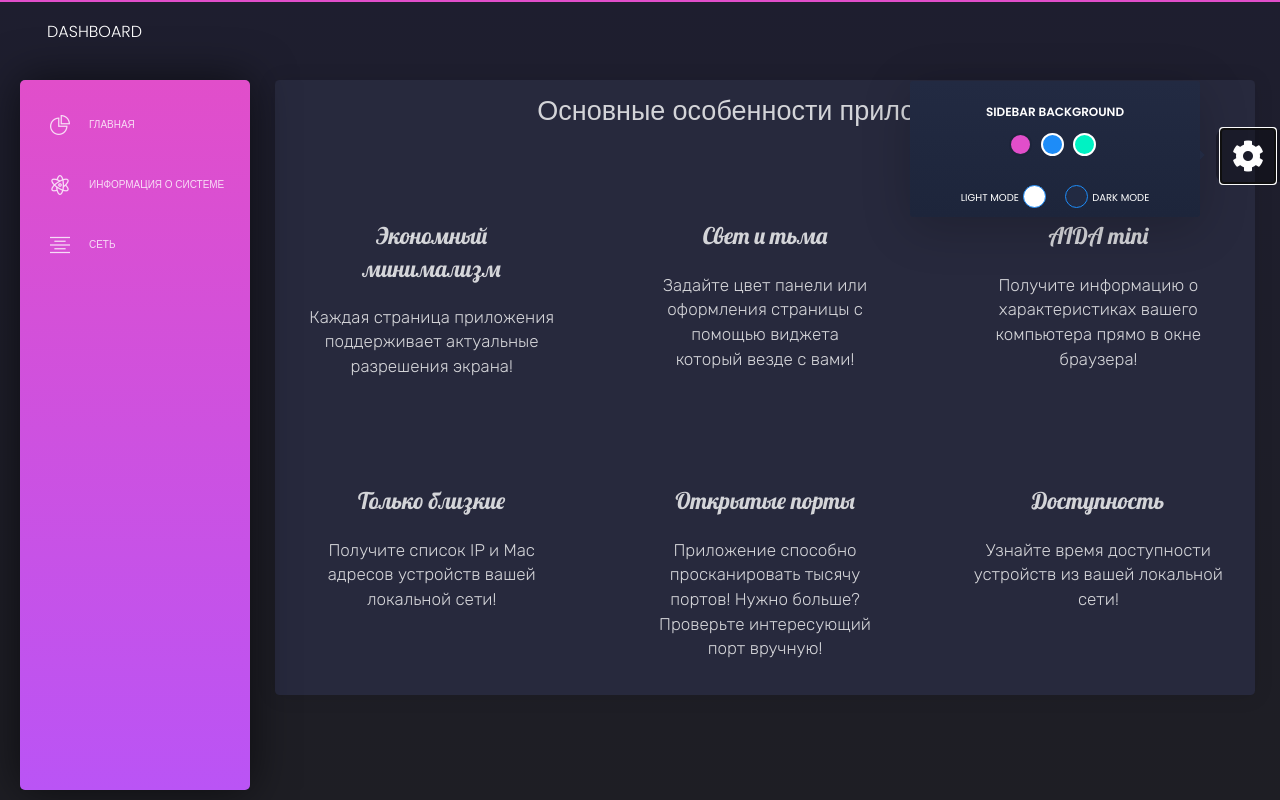
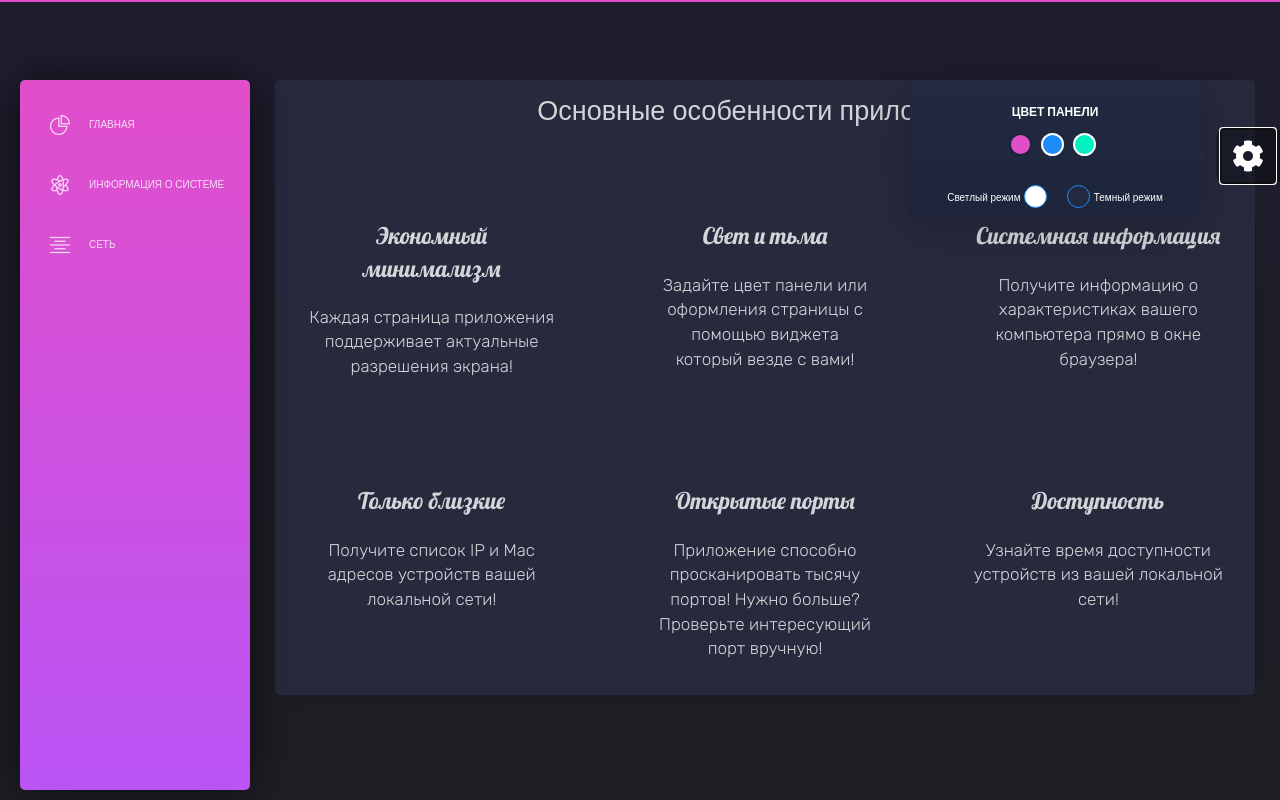
Before and after one commit to Oncecat/kspeu_diploma, a Django app: page / in a window 1280 px wide, after a click that opens the changed part. Run offline with Django 3.2, Linux system fonts and the light colour scheme; some libraries are stand-ins or nearby versions.

Commit message:
06.06.2020 3:58 am

```diff
--- a/app/views.py
+++ b/app/views.py
@@ -3,7 +3,7 @@ from django.template import loader
 from django.http import HttpResponse, HttpResponseRedirect, Http404
 from django import template
 import subprocess as sb
-import platform, os, re, socket, urllib, time
+import platform, os, re, socket, urllib
 import psutil as ps
 from urllib.request import urlopen
 from getmac import get_mac_address
--- a/core/templates/includes/fixed-plugin.html
+++ b/core/templates/includes/fixed-plugin.html
@@ -5,7 +5,7 @@
         <i class="fa fa-cog fa-2x"> </i>
       </a>
       <ul class="dropdown-menu">
-        <li class="header-title"> Sidebar Background</li>
+        <li class="header-title"> Цвет панели</li>
         <li class="adjustments-line">
           <a href="javascript:void(0)" class="switch-trigger background-color">
             <div class="badge-colors text-center">
@@ -17,18 +17,11 @@
           </a>
         </li>
         <li class="adjustments-line text-center color-change">
-          <span class="color-label">LIGHT MODE</span>
+          <span class="color-label">Светлый режим</span>
           <span class="badge light-badge mr-2"></span>
           <span class="badge dark-badge ml-2"></span>
-          <span class="color-label">DARK MODE</span>
+          <span class="color-label">Темный режим</span>
         </li>
-<!--        <li class="button-container">-->
-<!--          <a href="https://www.creative-tim.com/product/black-dashboard" target="_blank" class="btn btn-primary btn-block btn-round">Download HTML</a>-->
-<!--          <a href="https://demos.creative-tim.com/black-dashboard/docs/1.0/getting-started/introduction.html" target="_blank" class="btn btn-default btn-block btn-round">-->
-<!--            UI Documentation-->
-<!--          </a>-->
-<!--        </li>-->
-<!--        <li class="header-title">Thank you for 95 shares!</li>-->
       </ul>
       <br/>
     </div>
--- a/core/templates/includes/navigation.html
+++ b/core/templates/includes/navigation.html
@@ -13,7 +13,7 @@
               </button>
             </div>
             <br><br>
-            <a class="navbar-brand" href="#">Dashboard</a>
+            <!-- <a class="navbar-brand" href="#">Dashboard</a> -->
           </div>
         </div>
       </nav>
--- a/core/templates/includes/scripts.html
+++ b/core/templates/includes/scripts.html
@@ -7,8 +7,6 @@
   <script src="{% static 'assets/js/core/bootstrap.min.js' %}"></script>
   <script src="{% static 'assets/js/plugins/perfect-scrollbar.jquery.min.js' %}"></script>
   <!--  Google Maps Plugin    -->
-  <!-- Place this tag in your head or just before your close body tag. -->
-<!--  <script src="https://maps.googleapis.com/maps/api/js?key=YOUR_KEY_HERE"></script>-->
   <!-- Chart JS -->
   <script src="{% static 'assets/js/plugins/chartjs.min.js' %}"></script>
   <!--  Notifications Plugin    -->
--- a/core/templates/index.html
+++ b/core/templates/index.html
@@ -8,7 +8,6 @@
       <div class="col-12">
         <div class="card card-chart">
           <div class="card-header text-center">
-                <!-- <h5 class="card-category">Total Shipments</h5> -->
                 <h2 class="">Основные особенности приложения</h2>
           </div>
 
@@ -35,7 +34,7 @@
 
               <div class="font-icon-list col-lg-4 col-md-5 col-xs-6">
                 <div class="main-page-blocks">
-                  <h3><p>AIDA mini</p></h3>
+                  <h3><p>Системная информация</p></h3>
                   <h4>Получите информацию о характеристиках вашего компьютера
                      прямо в окне браузера!</h4>
 
@@ -79,11 +78,6 @@
       </div>
     </div>
 
-
-
-
-
-
 {% endblock content %}
 
 <!-- Specific Page JS goes HERE  -->
--- a/core/templates/ui-sysinfo.html
+++ b/core/templates/ui-sysinfo.html
@@ -7,7 +7,7 @@
   <div class="col-md-12">
     <div class="card">
       <div class="card-header">
-        <h2 class="title ">Характеристики вашей системы</h2>
+        <h2 class="title text-center">Характеристики вашей системы</h2>
       </div>
       <div class="card-body all-icons">
         <div class="row">
```
